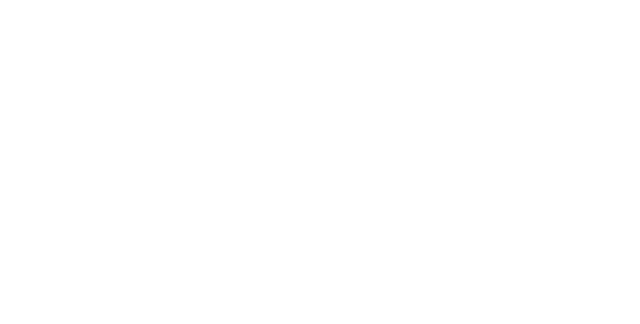
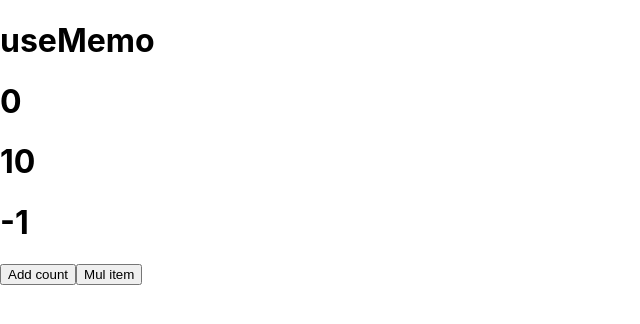
Before and after one commit to sameerddr/React-Tutorial, a React (Create React App) app: page / in a window 1280 px wide. Shown: the top 324 px of the page, without its empty margins (0-640 px from the left). Built offline with nearby package versions, Linux system fonts and the light colour scheme.

Commit message:
react-practice

```diff
--- a/src/App.jsx
+++ b/src/App.jsx
@@ -56,7 +56,11 @@
 // import Todo from "./TodoWithlocalStorage/Todo";
 
 function App() {
-  // return <div className="name">{/* <Usememo /> */}</div>;
+  return (
+    <div className="name">
+      <Usememo />
+    </div>
+  );
 }
 
 export default App;
```
